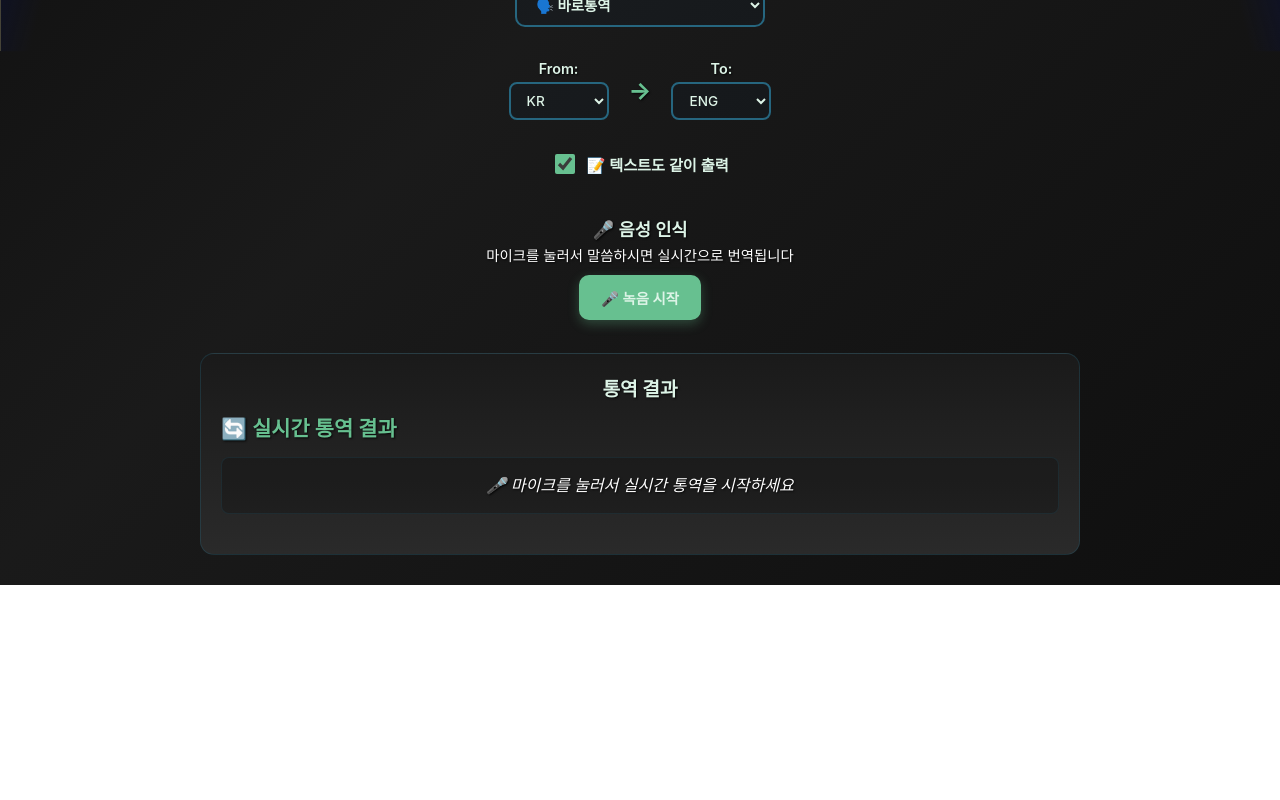
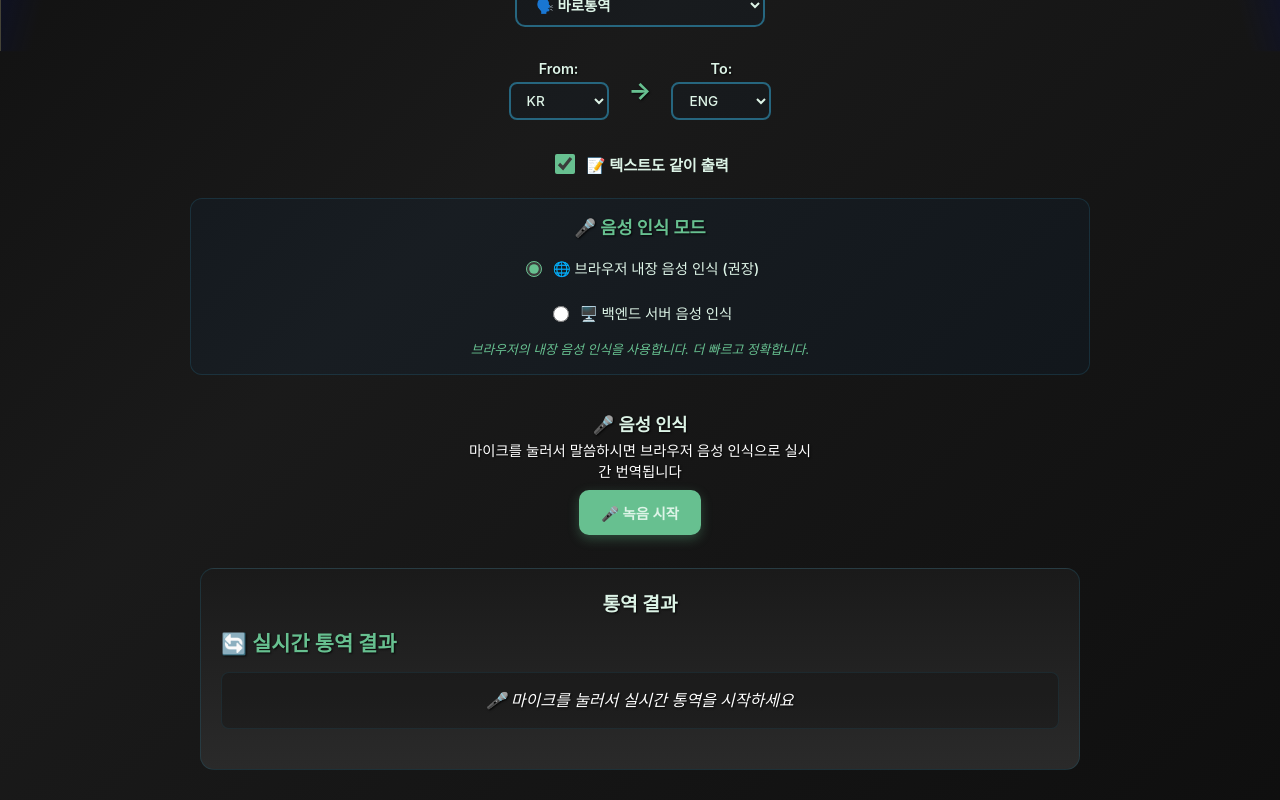
Before and after one commit to sodaaw/KurtainCall-Frontend, a React (Create React App) app: page /ai-translation in a window 1280 px wide. Shown: the part 749-1549 px from the top of the page. Before the commit the page ends 1334 px from the top, so only its background shows below. Built offline with nearby package versions, Linux system fonts and the light colour scheme; no server answers; a web font is replaced by a local one.

Commit message:
통역찐해결

```diff
--- a/src/components/AITranslation.css
+++ b/src/components/AITranslation.css
@@ -433,6 +433,64 @@
   height: 20px;
   accent-color: var(--primary);
   cursor: pointer;
+}
+
+/* === 음성 인식 모드 선택 === */
+.stt-mode-selection {
+  padding: 15px;
+  margin-bottom: 10px;
+  background: rgba(18, 65, 112, 0.1);
+  border-radius: 12px;
+  border: 1px solid rgba(38, 102, 127, 0.3);
+  text-align: center;
+}
+
+.stt-mode-selection h4 {
+  color: var(--primary);
+  font-size: 1.1rem;
+  margin: 0 0 10px 0;
+  font-weight: 700;
+  text-shadow: 1px 1px 2px rgba(0, 0, 0, 0.8);
+}
+
+.stt-mode-options {
+  display: flex;
+  flex-direction: column;
+  gap: 8px;
+  margin-bottom: 10px;
+}
+
+.stt-mode-options label {
+  display: flex;
+  align-items: center;
+  justify-content: center;
+  gap: 8px;
+  color: var(--text);
+  font-size: 0.9rem;
+  font-weight: 500;
+  cursor: pointer;
+  padding: 8px;
+  border-radius: 6px;
+  transition: all 0.3s ease;
+}
+
+.stt-mode-options label:hover {
+  background: rgba(103, 192, 144, 0.1);
+}
+
+.stt-mode-options input[type="radio"] {
+  width: 16px;
+  height: 16px;
+  accent-color: var(--primary);
+  cursor: pointer;
+}
+
+.stt-mode-description {
+  color: var(--text-sub);
+  font-size: 0.8rem;
+  margin: 0;
+  line-height: 1.4;
+  font-style: italic;
 }
 
 /* === 입력 영역 === */
--- a/src/components/AITranslation.jsx
+++ b/src/components/AITranslation.jsx
@@ -23,6 +23,10 @@ const AITranslation = () => {
   const [audioBlob, setAudioBlob] = useState(null);
   const [mediaRecorder, setMediaRecorder] = useState(null);
   const [isRecording, setIsRecording] = useState(false);
+
+  // 브라우저 내장 음성 인식 상태
+  const [recognition, setRecognition] = useState(null);
+  const [useBrowserSTT, setUseBrowserSTT] = useState(false);
 
   // 긴급 상황 표현 상태
   const [emergencyLanguage, setEmergencyLanguage] = useState('ko'); // 긴급 상황 언어 선택
@@ -121,6 +125,59 @@ const AITranslation = () => {
     };
   }, []);
 
+  // 브라우저 내장 음성 인식 초기화
+  React.useEffect(() => {
+    if ('webkitSpeechRecognition' in window || 'SpeechRecognition' in window) {
+      const SpeechRecognition = window.SpeechRecognition || window.webkitSpeechRecognition;
+      const recognitionInstance = new SpeechRecognition();
+
+      recognitionInstance.continuous = false;
+      recognitionInstance.interimResults = false;
+      recognitionInstance.lang = fromLanguage === 'ko' ? 'ko-KR' : 'en-US';
+
+      recognitionInstance.onresult = (event) => {
+        const transcript = event.results[0][0].transcript;
+        console.log('브라우저 음성 인식 결과:', transcript);
+
+        if (transcript && transcript.trim()) {
+          setIntermediateResults(prev => ({ ...prev, stt: `음성 인식 텍스트: ${transcript}` }));
+
+          // 번역 수행
+          performTranslation(transcript, fromLanguage, toLanguage)
+            .then(translatedText => {
+              setIntermediateResults(prev => ({ ...prev, translation: translatedText }));
+              setTranslationResult(translatedText);
+
+              // TTS 재생
+              if (ttsEnabled) {
+                performTTS(translatedText, toLanguage);
+              }
+            })
+            .catch(error => {
+              console.error('번역 오류:', error);
+              setTranslationResult('번역 중 오류가 발생했습니다.');
+            });
+        }
+      };
+
+      recognitionInstance.onerror = (event) => {
+        console.error('브라우저 음성 인식 오류:', event.error);
+        setIsListening(false);
+        setTranslationResult('음성 인식 중 오류가 발생했습니다.');
+      };
+
+      recognitionInstance.onend = () => {
+        setIsListening(false);
+      };
+
+      setRecognition(recognitionInstance);
+      setUseBrowserSTT(true);
+    } else {
+      console.warn('브라우저에서 음성 인식을 지원하지 않습니다.');
+      setUseBrowserSTT(false);
+    }
+  }, [fromLanguage, toLanguage, ttsEnabled]);
+
   // MediaRecorder 초기화 (백엔드 연동용)
   React.useEffect(() => {
     const initializeMediaRecorder = async () => {
@@ -195,11 +252,26 @@ const AITranslation = () => {
      // 음성 입력 처리 (바로통역 모드만)
    const handleVoiceInput = () => {
      if (selectedMode === 'realtime') {
-       // 실시간 모드: MediaRecorder 사용
-       if (!isRecording) {
-         startRecording();
+       if (useBrowserSTT && recognition) {
+         // 브라우저 내장 음성 인식 사용
+         if (!isListening) {
+           setTranslationResult('');
+           setIntermediateResults({});
+           setIsListening(true);
+           recognition.start();
+           console.log('브라우저 음성 인식 시작');
+         } else {
+           recognition.stop();
+           setIsListening(false);
+           console.log('브라우저 음성 인식 중지');
+         }
        } else {
-         stopRecording();
+         // 백엔드 연동 모드: MediaRecorder 사용
+         if (!isRecording) {
+           startRecording();
+         } else {
+           stopRecording();
+         }
        }
      }
    };
@@ -303,9 +375,12 @@ const AITranslation = () => {
       if (response.ok) {
         const result = await response.json().catch(() => ({}));
         const text = result.text || result.transcript || result.recognizedText || result.translated || '';
-        if (text) {
+        if (text && text.trim() && text !== 'You') {
           console.log('STT 텍스트 인식 성공:', text);
           return text;
+        } else {
+          console.warn('STT 결과가 유효하지 않음:', text);
+          return '';
         }
       } else {
         console.info('[info] STT GET 요청 실패:', response.status);
@@ -570,6 +645,39 @@ const AITranslation = () => {
             </label>
           </div>
 
+          {/* 음성 인식 모드 선택 */}
+          {selectedMode === 'realtime' && useBrowserSTT && (
+            <div className="stt-mode-selection">
+              <h4>🎤 음성 인식 모드</h4>
+              <div className="stt-mode-options">
+                <label>
+                  <input
+                    type="radio"
+                    name="sttMode"
+                    checked={useBrowserSTT}
+                    onChange={() => setUseBrowserSTT(true)}
+                  />
+                  🌐 브라우저 내장 음성 인식 (권장)
+                </label>
+                <label>
+                  <input
+                    type="radio"
+                    name="sttMode"
+                    checked={!useBrowserSTT}
+                    onChange={() => setUseBrowserSTT(false)}
+                  />
+                  🖥️ 백엔드 서버 음성 인식
+                </label>
+              </div>
+              <p className="stt-mode-description">
+                {useBrowserSTT
+                  ? '브라우저의 내장 음성 인식을 사용합니다. 더 빠르고 정확합니다.'
+                  : '백엔드 서버의 음성 인식을 사용합니다. 서버 상태에 따라 다를 수 있습니다.'
+                }
+              </p>
+            </div>
+          )}
+
           {/* 입력 영역 */}
           <div className="input-section">
             {/* 텍스트 입력 영역 - 바로통역 모드가 아닐 때만 표시 */}
@@ -598,7 +706,10 @@ const AITranslation = () => {
                 <div className="voice-input-header">
                   <h4>🎤 음성 인식</h4>
                   <p className="voice-input-description">
-                    마이크를 눌러서 말씀하시면 실시간으로 번역됩니다
+                    {useBrowserSTT
+                      ? '마이크를 눌러서 말씀하시면 브라우저 음성 인식으로 실시간 번역됩니다'
+                      : '마이크를 눌러서 말씀하시면 백엔드 서버로 실시간 번역됩니다'
+                    }
                   </p>
                 </div>
 
```
